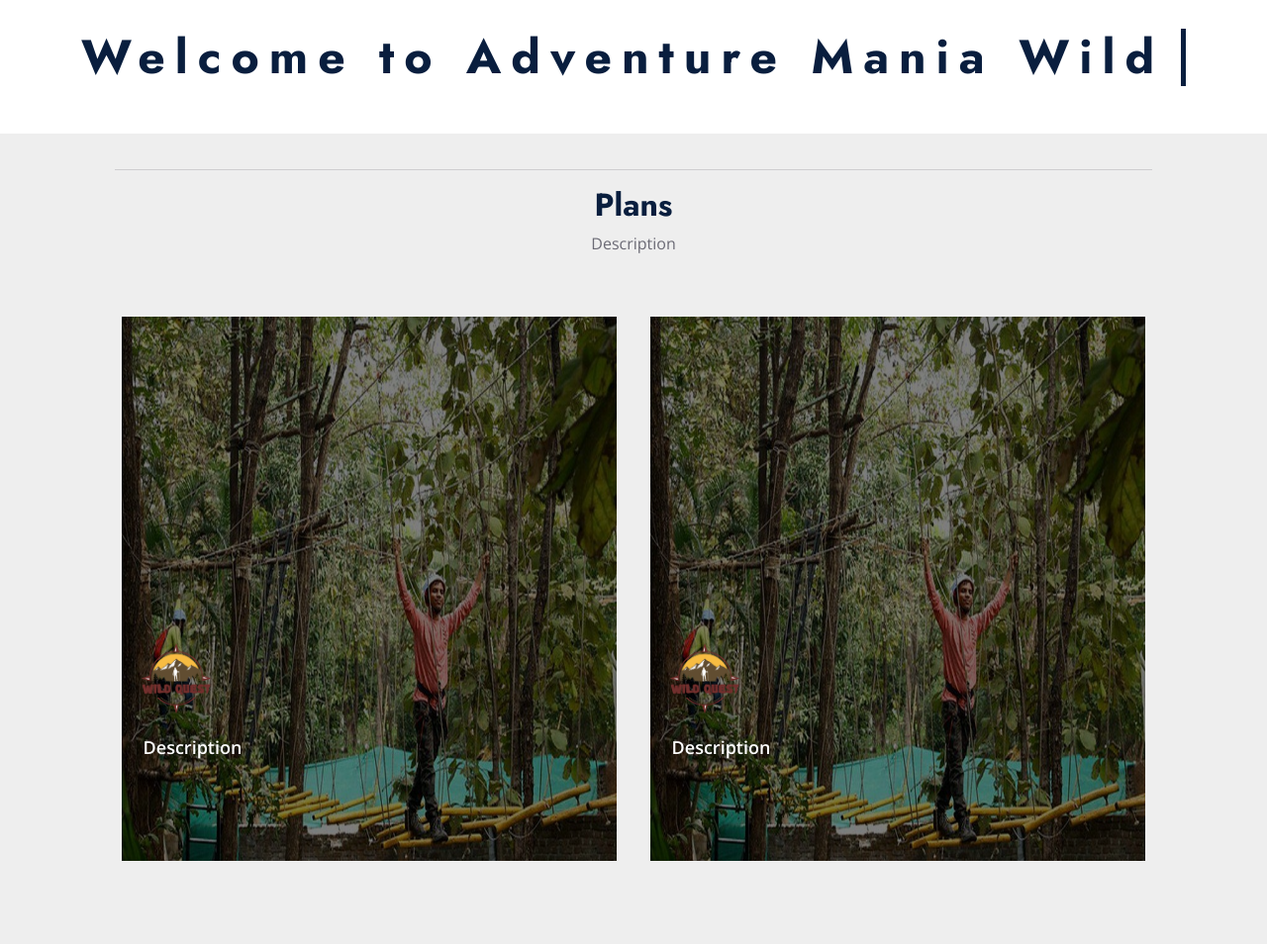
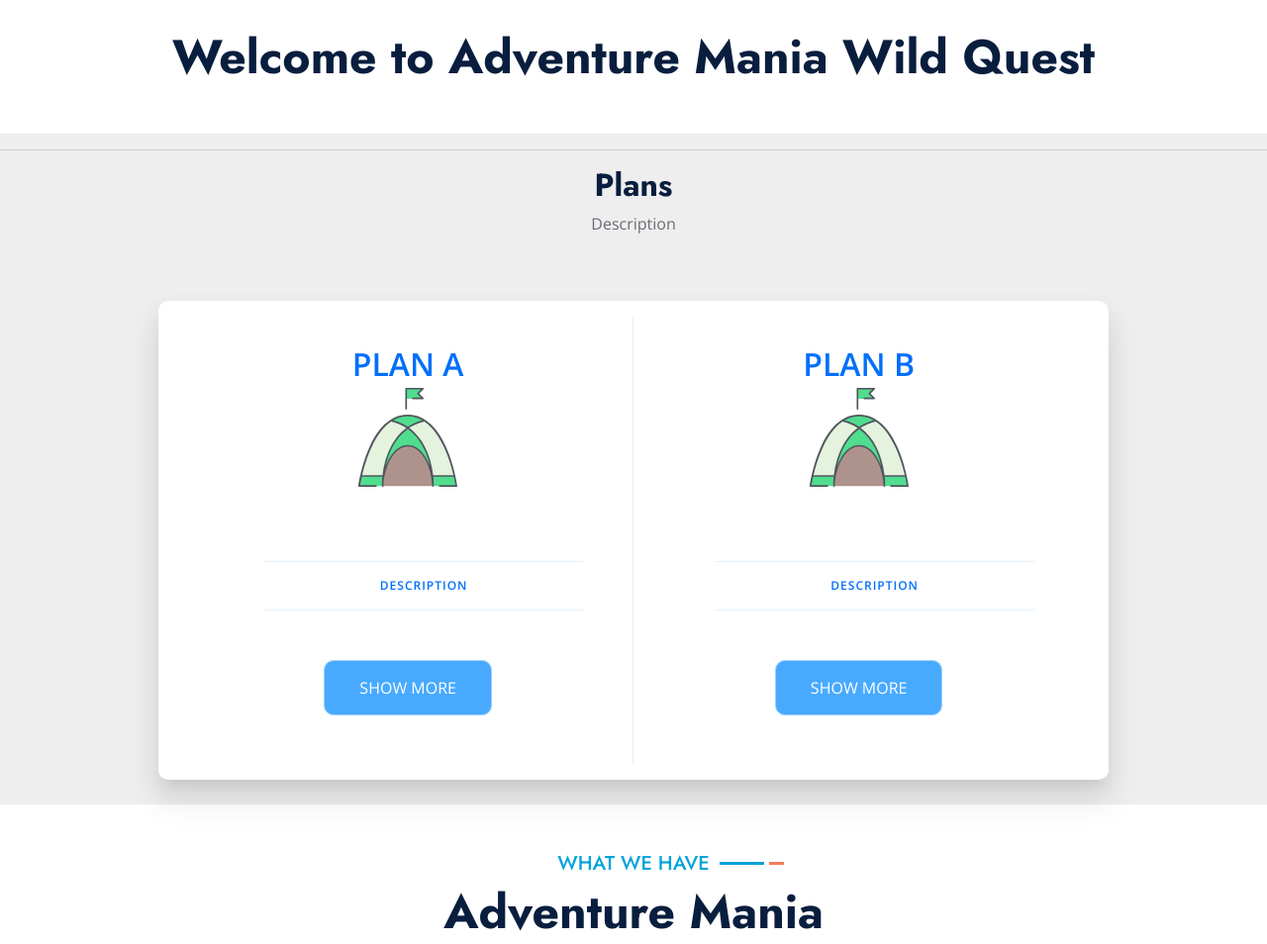
Before and after one commit to ashyshyadav/Wild-Quest, a plain HTML site: page index.html in a window 1280 px wide. Shown: the part 820-1774 px from the top of the page at 99% size. Drawn offline with nearby package versions, Linux system fonts and the light colour scheme.

Commit message:
Plan section update

```diff
--- a/css/style.css
+++ b/css/style.css
@@ -396,14 +396,11 @@ h6,
 }
 
 .text-animate {
-    letter-spacing: 10px;
-    border-right: 5px solid;
     width: 100%;
-    white-space: nowrap;
     overflow: hidden;
-    animation:
-        typing 2s steps(20),
-        cursor .4s step-end infinite alternate;
+    word-wrap: break-word !important;
+    word-break: break-all !important;
+
 }
 
 @keyframes cursor {
@@ -421,3 +418,162 @@ h6,
         width: 0;
     }
 }
+
+@media (max-width: 950px) {
+
+    .temp-row.row>* {
+        flex-shrink: 0;
+        width: 100%;
+        max-width: 100%;
+        padding-right: calc(var(--bs-gutter-x) / 2);
+        padding-left: calc(var(--bs-gutter-x) / 2);
+        margin-top: var(--bs-gutter-y)
+    }
+}
+
+.background {
+    padding: 0 25px 25px;
+    position: relative;
+    width: 100%;
+}
+
+.background::after {
+    content: '';
+    background: #60a9ff;
+    background: -moz-linear-gradient(top, #60a9ff 0%, #4394f4 100%);
+    background: -webkit-linear-gradient(top, #60a9ff 0%, #4394f4 100%);
+    background: linear-gradient(to bottom, #60a9ff 0%, #4394f4 100%);
+    height: 350px;
+    left: 0;
+    position: absolute;
+    top: 0;
+    width: 100%;
+    z-index: 1;
+}
+
+@media (min-width: 900px) {
+    .background {
+        padding: 0 0 25px;
+    }
+}
+
+.containerw {
+    margin: 0 auto;
+    padding: 50px 0 0;
+    max-width: 960px;
+    width: 100%;
+  }
+
+.panel {
+    background-color: #fff;
+    border-radius: 10px;
+    padding: 15px 25px;
+    position: relative;
+    width: 100%;
+    z-index: 10;
+}
+
+.pricing-table {
+    box-shadow: 0px 10px 13px -6px rgba(0, 0, 0, 0.08), 0px 20px 31px 3px rgba(0, 0, 0, 0.09), 0px 8px 20px 7px rgba(0, 0, 0, 0.02);
+    display: flex;
+    flex-direction: column;
+}
+
+@media (min-width: 900px) {
+    .pricing-table {
+        flex-direction: row;
+    }
+}
+
+.pricing-table * {
+    text-align: center;
+    text-transform: uppercase;
+}
+
+.pricing-plan {
+    border-bottom: 1px solid #e1f1ff;
+    padding: 25px;
+}
+
+.pricing-plan:last-child {
+    border-bottom: none;
+}
+
+@media (min-width: 900px) {
+    .pricing-plan {
+        border-bottom: none;
+        border-right: 1px solid #e1f1ff;
+        flex-basis: 100%;
+        padding: 25px 50px;
+    }
+
+    .pricing-plan:last-child {
+        border-right: none;
+    }
+}
+
+.pricing-img {
+    margin-bottom: 25px;
+    max-width: 100%;
+}
+
+.pricing-header {
+    color: #888;
+    font-weight: 600;
+    letter-spacing: 1px;
+}
+
+.pricing-features {
+    color: #016FF9;
+    font-weight: 600;
+    letter-spacing: 1px;
+    margin: 50px 0 25px;
+}
+
+.pricing-features-item {
+    border-top: 1px solid #e1f1ff;
+    font-size: 12px;
+    line-height: 1.5;
+    padding: 15px 0;
+}
+
+.pricing-features-item:last-child {
+    border-bottom: 1px solid #e1f1ff;
+}
+
+.pricing-price {
+    color: #016FF9;
+    display: block;
+    font-size: 32px;
+    font-weight: 700;
+}
+
+.pricing-button {
+    border: 1px solid #9dd1ff;
+    border-radius: 10px;
+    color: #348EFE;
+    display: inline-block;
+    margin: 25px 0;
+    padding: 15px 35px;
+    text-decoration: none;
+    transition: all 150ms ease-in-out;
+}
+
+.pricing-button:hover,
+.pricing-button:focus {
+    background-color: #e1f1ff;
+}
+
+.pricing-button.is-featured {
+    background-color: #48aaff;
+    color: #fff;
+}
+
+.pricing-button.is-featured:hover,
+.pricing-button.is-featured:active {
+    background-color: #269aff;
+}
+.align_center {
+    display: flex;
+    justify-content: center;
+}
--- a/index.html
+++ b/index.html
@@ -81,6 +81,17 @@
                     <img class="w-100" src="img/carousel-1.jpg" alt="Image">
                     <div class="carousel-caption d-flex flex-column align-items-center justify-content-center">
                         <div class="p-3" style="max-width: 900px;">
+                            <h5 class="text-white text-uppercase mb-3 animated slideInDown">Unleash the Fun this Summer!
+                                Camp!</h5>
+                            <p class="display-1 text-white mb-md-4 animated zoomIn">Let your child's imagination run
+                                wild at our summer camp!</P>
+                        </div>
+                    </div>
+                </div>
+                <div class="carousel-item">
+                    <img class="w-100" src="img/carousel-2.jpg" alt="Image">
+                    <div class="carousel-caption d-flex flex-column align-items-center justify-content-center">
+                        <div class="p-3" style="max-width: 900px;">
                             <h5 class="text-white text-uppercase mb-3 animated slideInDown">Join the Adventure at Summer
                                 Camp!</h5>
                             <p class="display-1 text-white mb-md-4 animated zoomIn">Experience the ultimate summer
@@ -90,24 +101,13 @@
                     </div>
                 </div>
                 <div class="carousel-item">
-                    <img class="w-100" src="img/carousel-2.jpg" alt="Image">
-                    <div class="carousel-caption d-flex flex-column align-items-center justify-content-center">
-                        <div class="p-3" style="max-width: 900px;">
-                            <h5 class="text-white text-uppercase mb-3 animated slideInDown">Unleash the Fun this Summer!
-                            </h5>
-                            <h1 class="display-1 text-white mb-md-4 animated zoomIn">Let your child's imagination run
-                                wild at our summer camp!</h1>
-                        </div>
-                    </div>
-                </div>
-                <div class="carousel-item">
                     <img class="w-100" src="img/carousel-3.jpg" alt="Image">
                     <div class="carousel-caption d-flex flex-column align-items-center justify-content-center">
                         <div class="p-3" style="max-width: 900px;">
                             <h5 class="text-white text-uppercase mb-3 animated slideInDown">Unforgettable summer
                                 adventure</h5>
-                            <h1 class="display-1 text-white mb-md-4 animated zoomIn">Join us for an unforgettable summer
-                                adventure that you'll cherish for years to come!</h1>
+                            <p class="display-1 text-white mb-md-4 animated zoomIn">Join us for an unforgettable summer
+                                adventure that you'll cherish for years to come!</P>
                         </div>
                     </div>
                 </div>
@@ -134,55 +134,40 @@
     </section>
 
     <div class="margin-5"></div>
-    <section id="portfolio" style="background-color: #eeeeee;">
-        <div class="container text-center">
-            <div class="plan-section">
-                <section class="custom-bg3 center">
-                    <div class="container">
-                        <div class="row travel-stories-content">
-                            <div class="col-md-12">
+    <section id="portfolio" style="background-color: #eeeeee; padding-bottom: 25px;">
         <div class="row section-heading-content">
             <div class="col-md-12">
                 <hr class="style-one" />
-                                        <h2>Plans</h2>
-                                        <p>Description</p>
+                <h2 class="align_center">Plans</h2>
+                <p class="align_center">Description</p>
             </div>
         </div>
-                                <div class="row grid">
-                                    <div class="col-md-6" style="display: flex;
-                            align-items: end;
-                            justify-content: flex-end;">
-                                        <figure class="effect-milo"> <img src="/img/service-5.jpg" alt="" />
-                                            <figcaption>
-                                                <div class="user-pic"><img src="/img/logo.png" alt="" /></div>
-                                                <h2>Description</h2>
-                                                <p><a href="plan_a.html" target="_blank" class="btn custom-btn1">READ
-                                                        MORE</a></p>
-                                                <a href="plan_a.html" target="_blank">View more</a>
-                                            </figcaption>
-                                        </figure>
-                                    </div>
-                                    <div class="col-md-6">
-                                        <figure class="effect-milo"> <img src="/img/service-5.jpg" alt="" />
-                                            <figcaption>
-                                                <div class="user-pic"><img src="/img/logo.png" alt="" /></div>
-                                                <h2>Description</h2>
-                                                <p><a href="plan_a.html" target="_blank" class="btn custom-btn1">READ
-                                                        MORE</a></p>
-                                                <a href="plan_a.html" target="_blank">View more</a>
-                                            </figcaption>
-                                        </figure>
-                                    </div>
+        <div class="containerw">
+            <div class="panel pricing-table">
+
+                <div class="pricing-plan">
+                    <span class="pricing-price">Plan A</span>
+                    <img src="img/tent.svg" alt="" class="pricing-img">
+                    <ul class="pricing-features">
+                        <p class="pricing-features-item">Description</p>
+                    </ul>
+
+                    <a href="plan_a.html" target="_blank" class="pricing-button is-featured">Show More</a>
                 </div>
 
+                <div class="pricing-plan">
+                    <span class="pricing-price">Plan B</span>
+                    <img src="img/tent.svg" alt="" class="pricing-img">
+                    <ul class="pricing-features">
+                        <p class="pricing-features-item">Description</p>
+                    </ul>
+
+                    <a href="plan_a.html" target="_blank" class="pricing-button is-featured">Show More</a>
                 </div>
             </div>
         </div>
     </section>
 
-            </div>
-        </div>
-    </section>
 
     <div class="margin-5"></div>
     <section id="portfolio">
@@ -191,7 +176,7 @@
                 <h5 class="position-relative d-inline-block text-primary text-uppercase">What we have</h5>
                 <h1 class="display-5 mb-0">Adventure Mania</h1>
             </div>
-            <div class="row">
+            <div class=" temp-row row">
                 <div class="col-sm-4">
                     <div class="img-wrapper">
                         <img src="./img/service-1.jpg"
```
Also changed, not shown: img/carousel-1.jpg, img/carousel-2.jpg, img/tent.svg (added). Lines whose indentation alone changed are shown as unchanged.
